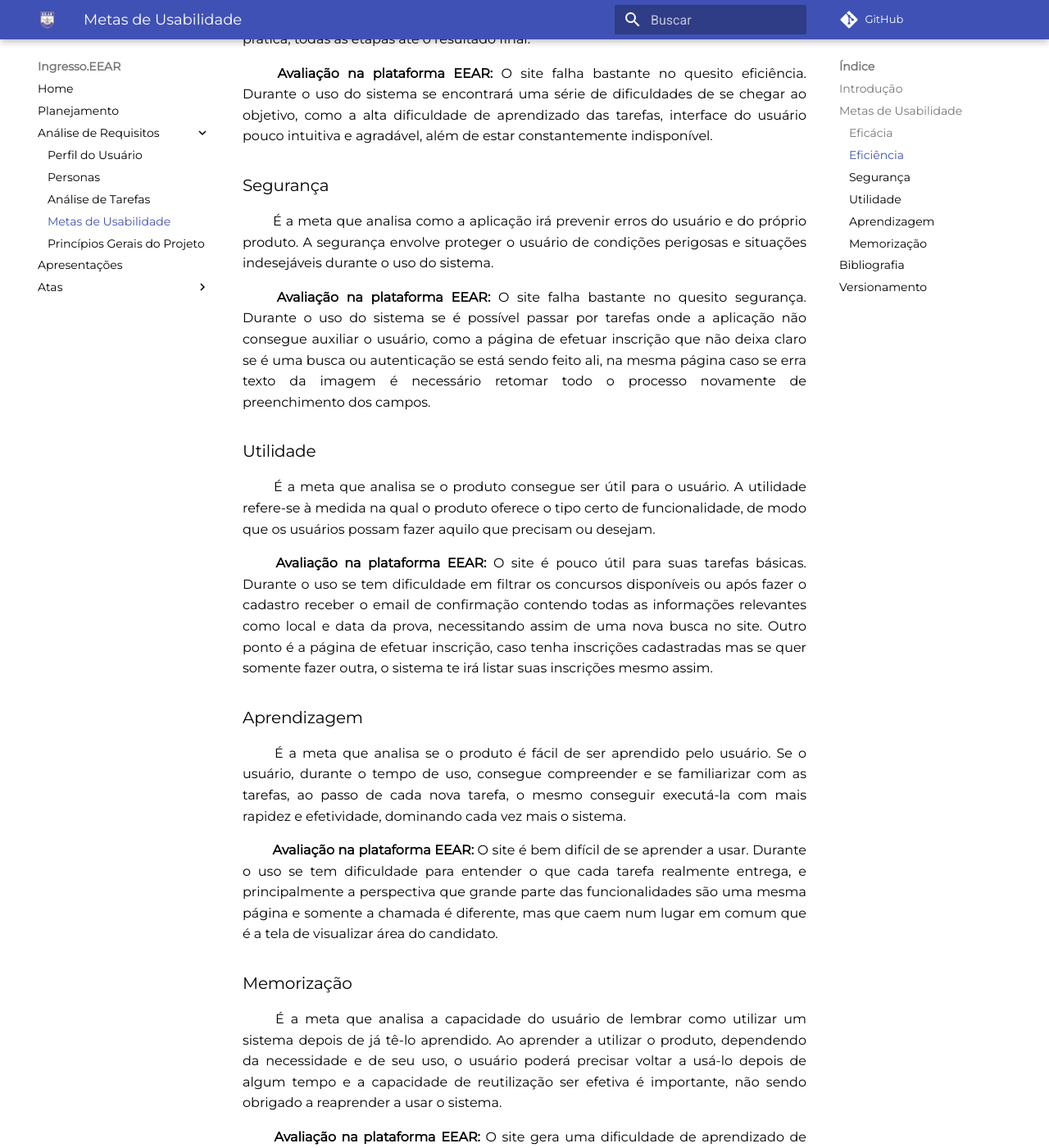
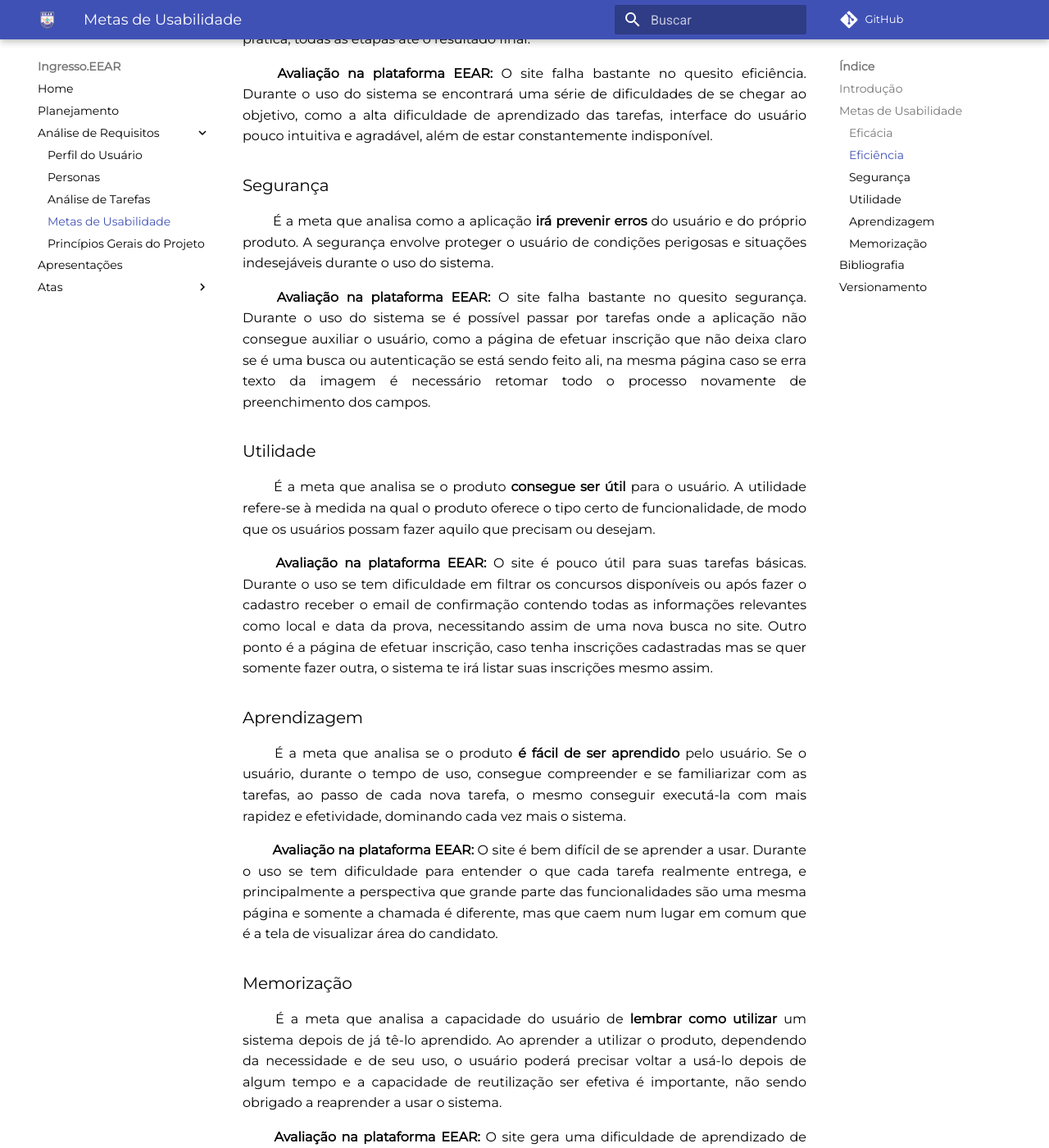
Before and after one commit to CarlosZoft/2020.2-Ingresso.eear, an MkDocs documentation site: the page built from docs/analise-de-requisitos/metas-de-usabilidade.md, in a window 1280 px wide and 1400 px high, scrolled down 1028 px. Shown: the whole window at 82% size. Built offline with MkDocs 1.6.1 and Material for MkDocs 9.7.7, drawn with Linux system fonts in a browser that asks for light colours; comment, search, counter and statistics services are not loaded.

Commit message:
Afinando documento

```diff
--- a/docs/analise-de-requisitos/metas-de-usabilidade.md
+++ b/docs/analise-de-requisitos/metas-de-usabilidade.md
@@ -38,7 +38,7 @@
 ### Segurança
 
 <p style="text-align: justify;">&emsp;&emsp;
-É a meta que analisa como a aplicação irá prevenir erros do usuário e do próprio produto. A segurança envolve proteger o usuário de condições perigosas e situações indesejáveis durante o uso do sistema.
+É a meta que analisa como a aplicação <strong>irá prevenir erros</strong> do usuário e do próprio produto. A segurança envolve proteger o usuário de condições perigosas e situações indesejáveis durante o uso do sistema.
 </p>
 <p style="text-align: justify;">&emsp;&emsp;
 <strong>Avaliação na plataforma EEAR:</strong> O site falha bastante no quesito segurança. Durante o uso do sistema se é possível passar por tarefas onde a aplicação não consegue auxiliar o usuário, como a página de efetuar inscrição que não deixa claro se é uma busca ou autenticação se está sendo feito ali, na mesma página caso se erra texto da imagem é necessário retomar todo o processo novamente de preenchimento dos campos.
@@ -47,7 +47,7 @@
 ### Utilidade
 
 <p style="text-align: justify;">&emsp;&emsp;
-É a meta que analisa se o produto consegue ser útil para o usuário. A utilidade refere-se à medida na qual o produto oferece o tipo certo de funcionalidade, de modo que os usuários possam fazer aquilo que precisam ou desejam.
+É a meta que analisa se o produto <strong>consegue ser útil</strong> para o usuário. A utilidade refere-se à medida na qual o produto oferece o tipo certo de funcionalidade, de modo que os usuários possam fazer aquilo que precisam ou desejam.
 </p>
 <p style="text-align: justify;">&emsp;&emsp;
 <strong>Avaliação na plataforma EEAR:</strong> O site é pouco útil para suas tarefas básicas. Durante o uso se tem dificuldade em filtrar os concursos disponíveis ou após fazer o cadastro receber o email de confirmação contendo todas as informações relevantes como local e data da prova, necessitando assim de uma nova busca no site. Outro ponto é a página de efetuar inscrição, caso tenha inscrições cadastradas mas se quer somente fazer outra, o sistema te irá listar suas inscrições mesmo assim.
@@ -56,7 +56,7 @@
 ### Aprendizagem
 
 <p style="text-align: justify;">&emsp;&emsp;
-É a meta que analisa se o produto é fácil de ser aprendido pelo usuário. Se o usuário, durante o tempo de uso, consegue compreender e se familiarizar com as tarefas, ao passo de cada nova tarefa, o mesmo conseguir executá-la com mais rapidez e efetividade, dominando cada vez mais o sistema.
+É a meta que analisa se o produto <strong>é fácil de ser aprendido</strong> pelo usuário. Se o usuário, durante o tempo de uso, consegue compreender e se familiarizar com as tarefas, ao passo de cada nova tarefa, o mesmo conseguir executá-la com mais rapidez e efetividade, dominando cada vez mais o sistema.
 </p>
 <p style="text-align: justify;">&emsp;&emsp;
 <strong>Avaliação na plataforma EEAR:</strong> O site é bem difícil de se aprender a usar. Durante o uso se tem dificuldade para entender o que cada tarefa realmente entrega, e principalmente a perspectiva que grande parte das funcionalidades são uma mesma página e somente a chamada é diferente, mas que caem num lugar em comum que é a tela de visualizar área do candidato.
@@ -65,7 +65,7 @@
 ### Memorização
 
 <p style="text-align: justify;">&emsp;&emsp;
-É a meta que analisa a capacidade do usuário de lembrar como utilizar um sistema depois de já tê-lo aprendido. Ao aprender a utilizar o produto, dependendo da necessidade e de seu uso, o usuário poderá precisar voltar a usá-lo depois de algum tempo e a capacidade de reutilização ser efetiva é importante, não sendo obrigado a reaprender a usar o sistema.
+É a meta que analisa a capacidade do usuário de <strong>lembrar como utilizar</strong> um sistema depois de já tê-lo aprendido. Ao aprender a utilizar o produto, dependendo da necessidade e de seu uso, o usuário poderá precisar voltar a usá-lo depois de algum tempo e a capacidade de reutilização ser efetiva é importante, não sendo obrigado a reaprender a usar o sistema.
 </p>
 <p style="text-align: justify;">&emsp;&emsp;
 <strong>Avaliação na plataforma EEAR:</strong> O site gera uma dificuldade de aprendizado de uso. Devido às barreiras do próprio aprendizado, um retorno à plataforma necessita de uma nova análise e contato para se entender e aprender todos os fundamentos de uso do site.
```
